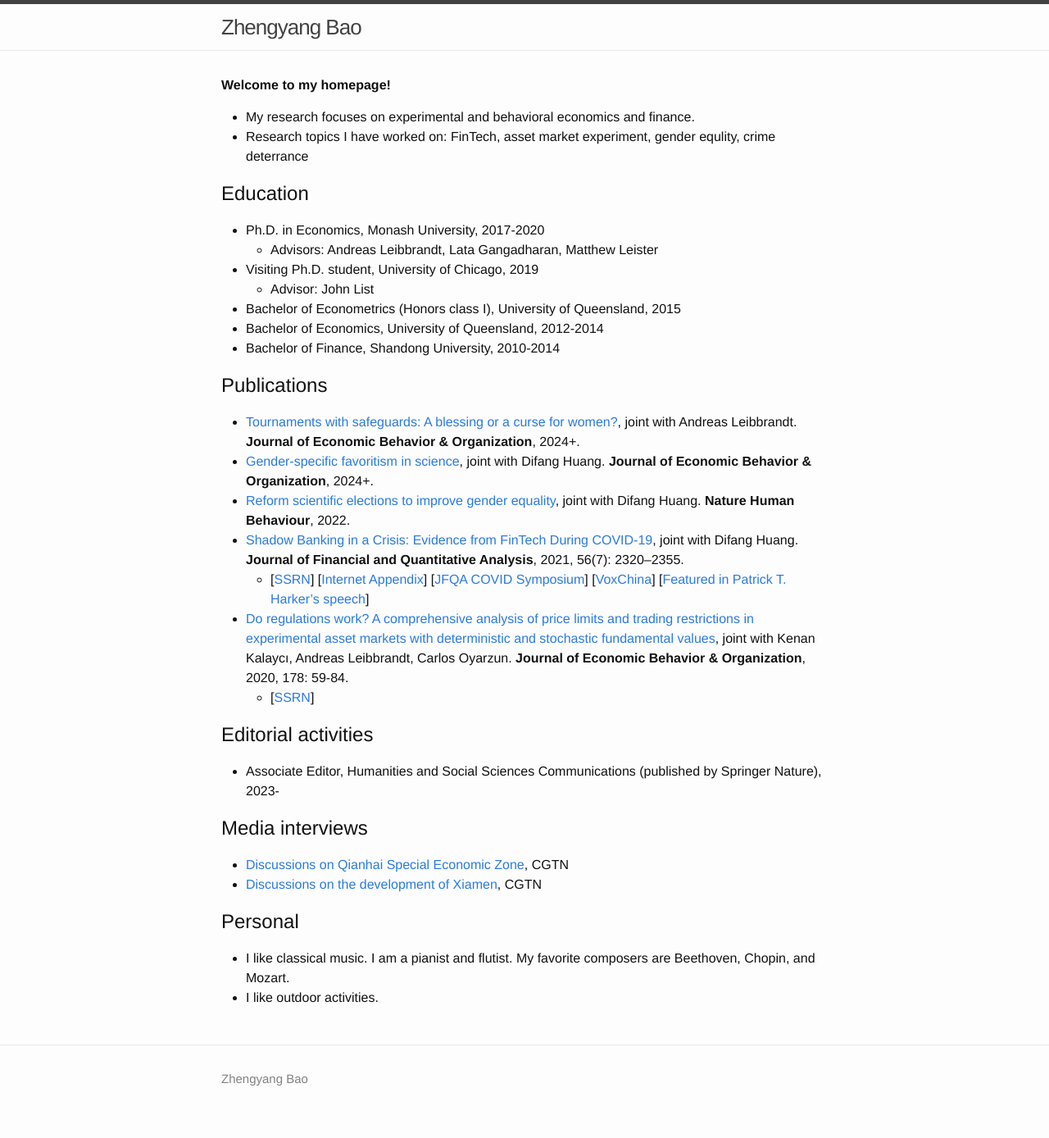
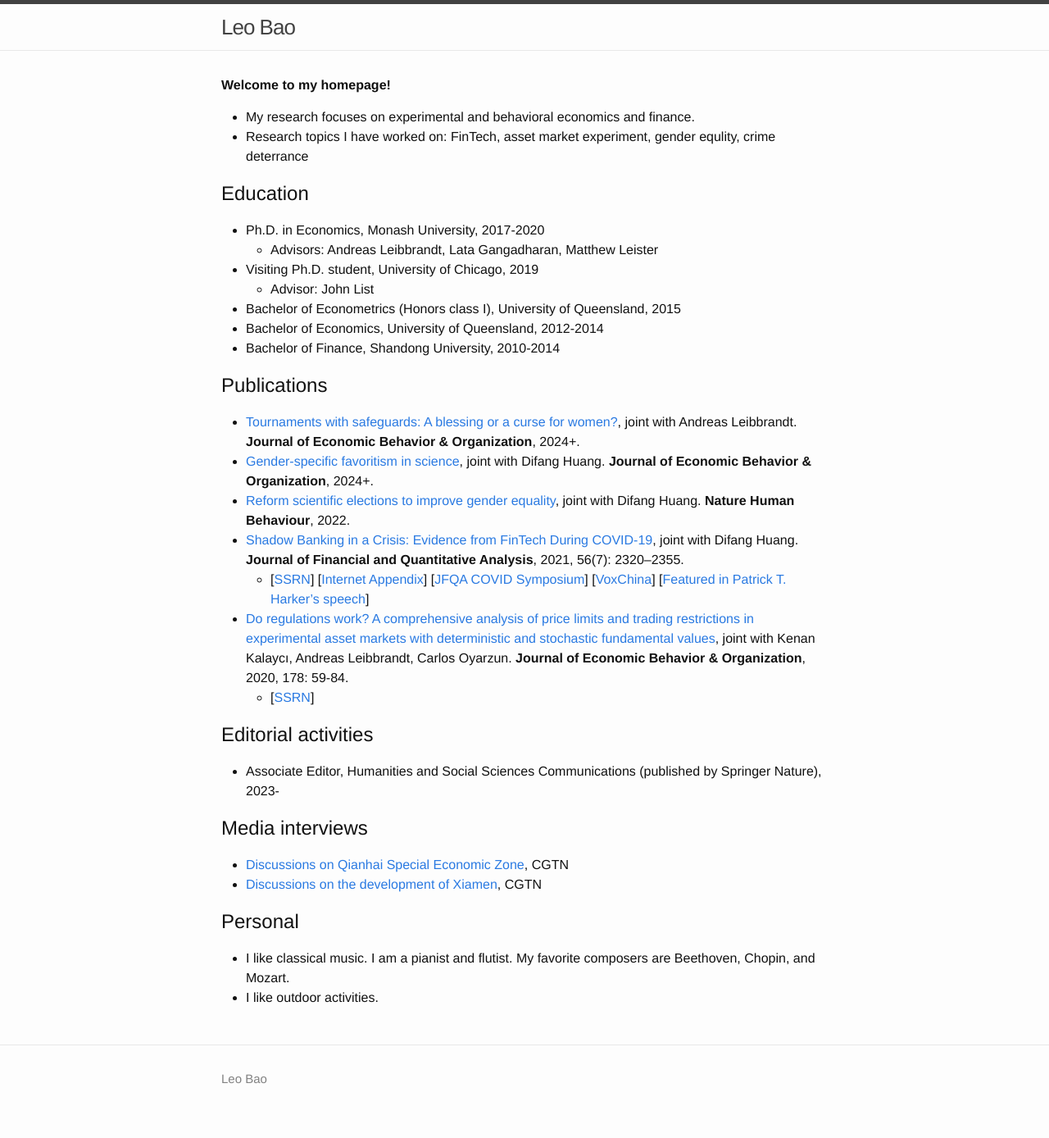
Before and after one commit to zhengyang-bao/zhengyang-bao.github.io, a Jekyll site: the page built from index.md, in a window 1280 px wide. Shown: the whole page at 82% size. Built offline with Jekyll 4.4.1, drawn with Linux system fonts in a browser that asks for light colours.

Commit message:
Update _config.yml

```diff
--- a/_config.yml
+++ b/_config.yml
@@ -6,15 +6,15 @@
 # 'jekyll serve'. If you change this file, please restart the server process.
 
 # Site settings
-title: Zhengyang Bao
+title: Leo Bao
 email:
 description:
 
 
 
 baseurl: "" # the subpath of your site, e.g. /blog
-url: "http://zhengyang-bao.github.io" # the base hostname & protocol for your site
-github_username: #zhengyang-bao
+url: "http://leo-bao.github.io" # the base hostname & protocol for your site
+github_username: #leo-bao
 
 # Build settings
 markdown: kramdown
```
